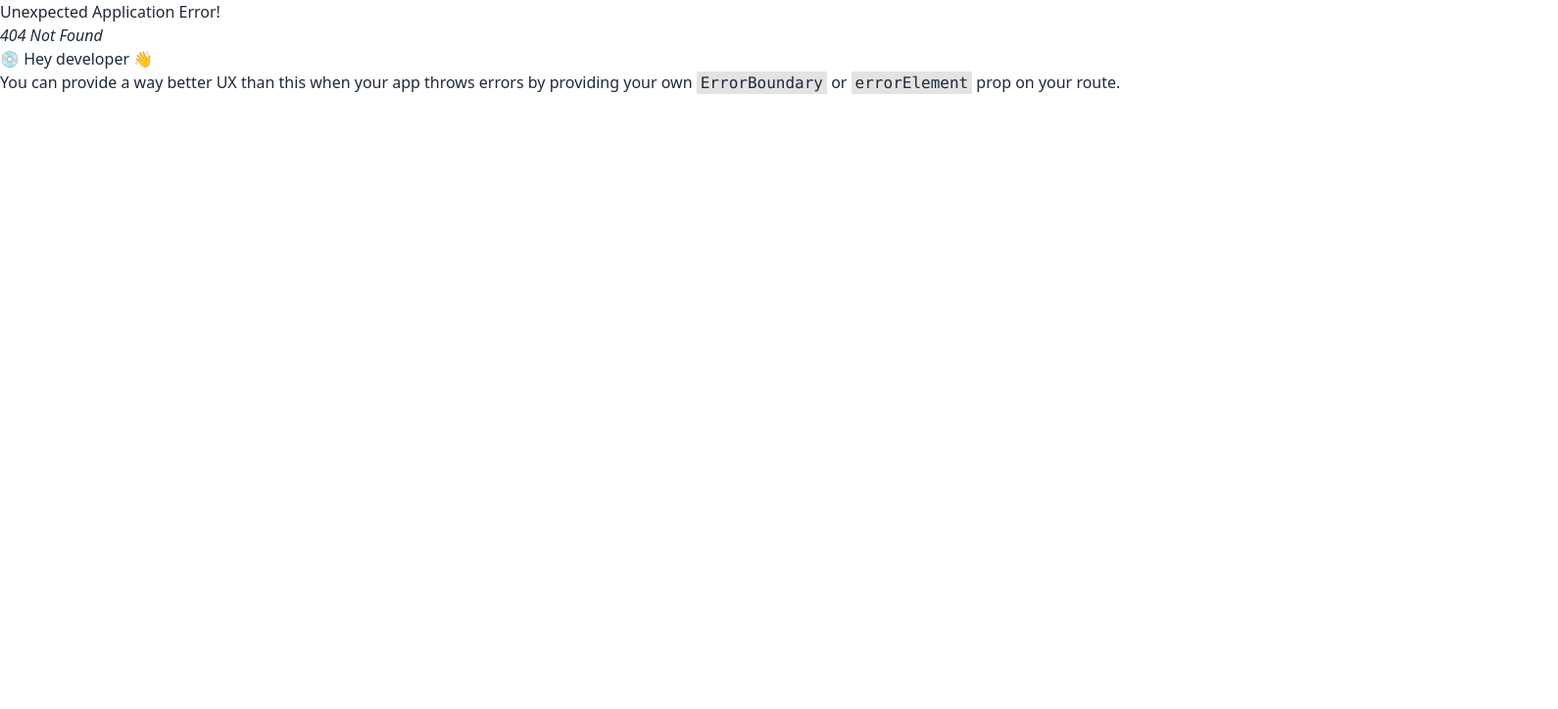
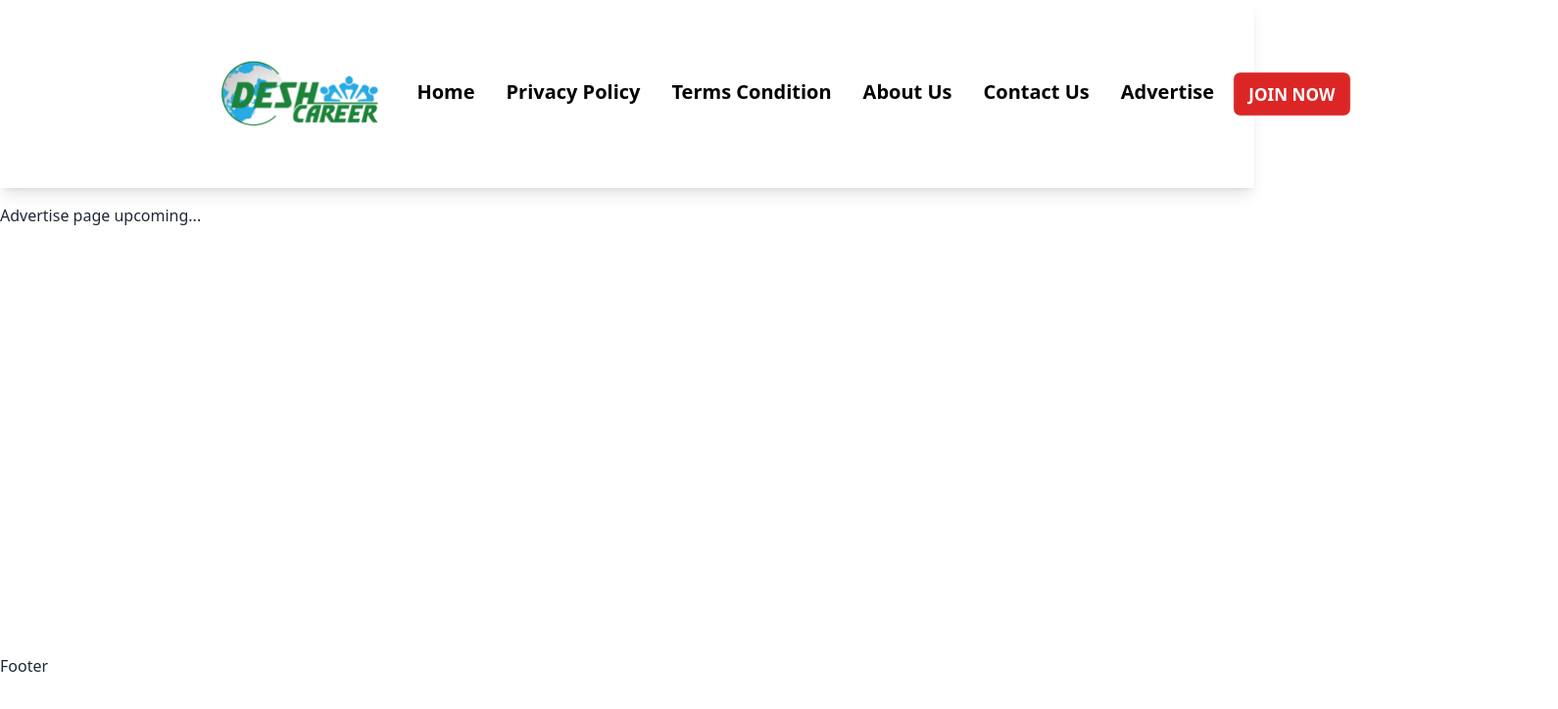
Before and after one commit to A-amirul/desh-career, a React (Vite) app: page /advertise in a window 1280 px wide. Before the commit this address had no page. Shown: the top 724 px of the page at 98% size, 1590 px wide, since content can reach past the window. Built offline with nearby package versions, Linux system fonts and the light colour scheme.

Commit message:
Navbar is added

```diff
--- a/src/layouts/Main.jsx
+++ b/src/layouts/Main.jsx
@@ -6,7 +6,9 @@ const Main = () => {
 	return (
 		<div>
 			<Navbar></Navbar>
-			<Outlet></Outlet>
+			<div className='min-h-[calc(100vh-340px)] max-w-screen-xl mx-auto'>
+				<Outlet></Outlet>
+			</div>
 			<Footer></Footer>
 		</div>
 	);
--- a/src/pages/Contact/Contact.jsx
+++ b/src/pages/Contact/Contact.jsx
@@ -0,0 +1,10 @@
+
+const Contact = () => {
+	return (
+		<div>
+			<h2>Contact us</h2>
+		</div>
+	);
+};
+
+export default Contact;
--- /dev/null
+++ b/src/pages/Home/About.jsx
@@ -0,0 +1,10 @@
+
+const About = () => {
+	return (
+		<div>
+			<h2>About Us page Upcoming...</h2>
+		</div>
+	);
+};
+
+export default About;
--- /dev/null
+++ b/src/pages/Home/Advertise.jsx
@@ -0,0 +1,10 @@
+
+const Advertise = () => {
+	return (
+		<div>
+			<h2>Advertise page upcoming...</h2>
+		</div>
+	);
+};
+
+export default Advertise;
--- a/src/pages/Home/Home.jsx
+++ b/src/pages/Home/Home.jsx
@@ -0,0 +1,10 @@
+
+const Home = () => {
+	return (
+		<div>
+			<h2>Home</h2>
+		</div>
+	);
+};
+
+export default Home;
--- /dev/null
+++ b/src/pages/Home/Privacy.jsx
@@ -0,0 +1,10 @@
+
+const Privacy = () => {
+	return (
+		<div>
+			<h2>Privacy and policy Page upcoming.....</h2>
+		</div>
+	);
+};
+
+export default Privacy;
--- /dev/null
+++ b/src/pages/Home/TermCondition.jsx
@@ -0,0 +1,10 @@
+
+const TermCondition = () => {
+	return (
+		<div>
+			<h2>Terms and Condition page Upcoming....</h2>
+		</div>
+	);
+};
+
+export default TermCondition;
--- a/src/pages/SharedPage/Navbar.jsx
+++ b/src/pages/SharedPage/Navbar.jsx
@@ -1,9 +1,56 @@
+import { Link } from "react-router-dom";
+import logo from "../../assets/short-logo.png"
+import { useState } from "react";
+
 
 const Navbar = () => {
+	const [activeLink, setActiveLink] = useState('');
+
+	const handleLinkClick = (link) => {
+		setActiveLink(link);
+	};
+
+	// make NavItems Component for optimizing code volume
+	const NavItems = <>
+		<li><Link style={{ color: activeLink === 'home' ? 'red' : 'black' }} onClick={() => handleLinkClick('home')} to="/">Home</Link></li>
+
+		<li><Link style={{ color: activeLink === 'privacy' ? 'red' : 'black' }} onClick={() => handleLinkClick('privacy')} to='/privacy'>Privacy Policy</Link></li>
+
+		<li><Link style={{ color: activeLink === 'terms' ? 'red' : 'black' }} onClick={() => handleLinkClick('terms')} to='/terms'>Terms Condition</Link></li>
+
+		<li><Link style={{ color: activeLink === 'about' ? 'red' : 'black' }} onClick={() => handleLinkClick('about')} to='/about'>About Us</Link></li>
+
+		<li><Link style={{ color: activeLink === 'contact' ? 'red' : 'black' }} onClick={() => handleLinkClick('contact')} to='/contact'>Contact Us</Link></li>
+
+		<li><Link style={{ color: activeLink === 'advertise' ? 'red' : 'black' }} onClick={() => handleLinkClick('advertise')} to='/advertise'>Advertise</Link></li>
+
+		<button className="btn bg-red-600 text-white text-lg">Join Now</button>
+	</>
+
 	return (
-		<div>
-			<h2>Navbar</h2>
-		</div>
+		<>
+			<div className="navbar bg-base-100 h-48 mb-4 md:px-52 shadow-lg">
+				<div className="navbar-center mx-auto">
+					<div className="dropdown">
+						<label tabIndex={0} className="btn btn-ghost lg:hidden">
+							<svg xmlns="http://www.w3.org/2000/svg" className="h-5 w-5" fill="none" viewBox="0 0 24 24" stroke="currentColor"><path strokeLinecap="round" strokeLinejoin="round" strokeWidth="2" d="M4 6h16M4 12h8m-8 6h16" /></svg>
+						</label>
+						<ul tabIndex={0} className="menu menu-compact dropdown-content mt-3 p-2 shadow bg-base-100 rounded-box w-52">
+							{NavItems}
+						</ul>
+					</div>
+					<Link to="/" className="text-xl">
+						<img className="h-[80px]" src={logo} alt="" />
+					</Link>
+				</div>
+				<div className="navbar-center hidden lg:flex">
+					<ul className="menu md:pe-52 menu-horizontal font-bold text-xl">
+						{NavItems}
+					</ul>
+				</div>
+
+			</div>
+		</>
 	);
 };
 
```
Also changed, not shown: src/routes/route.jsx (+33 -1 lines).
